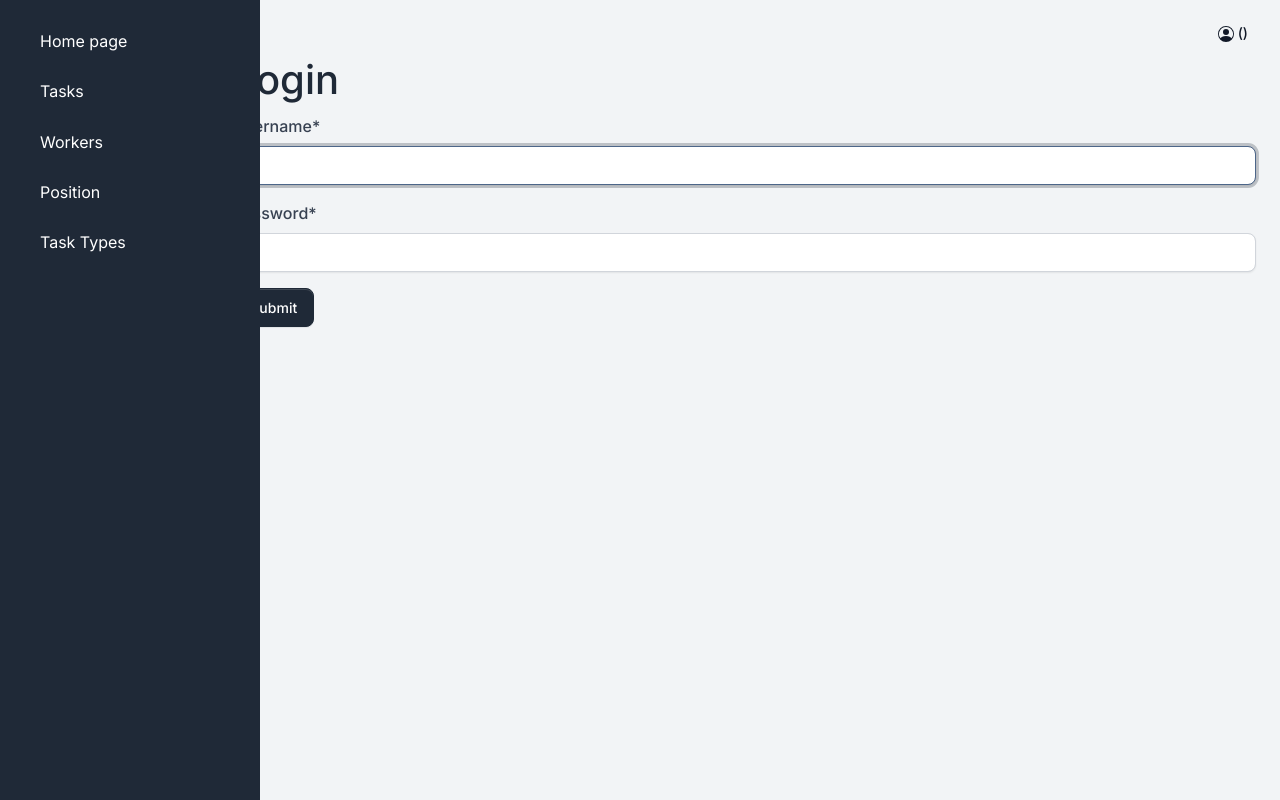
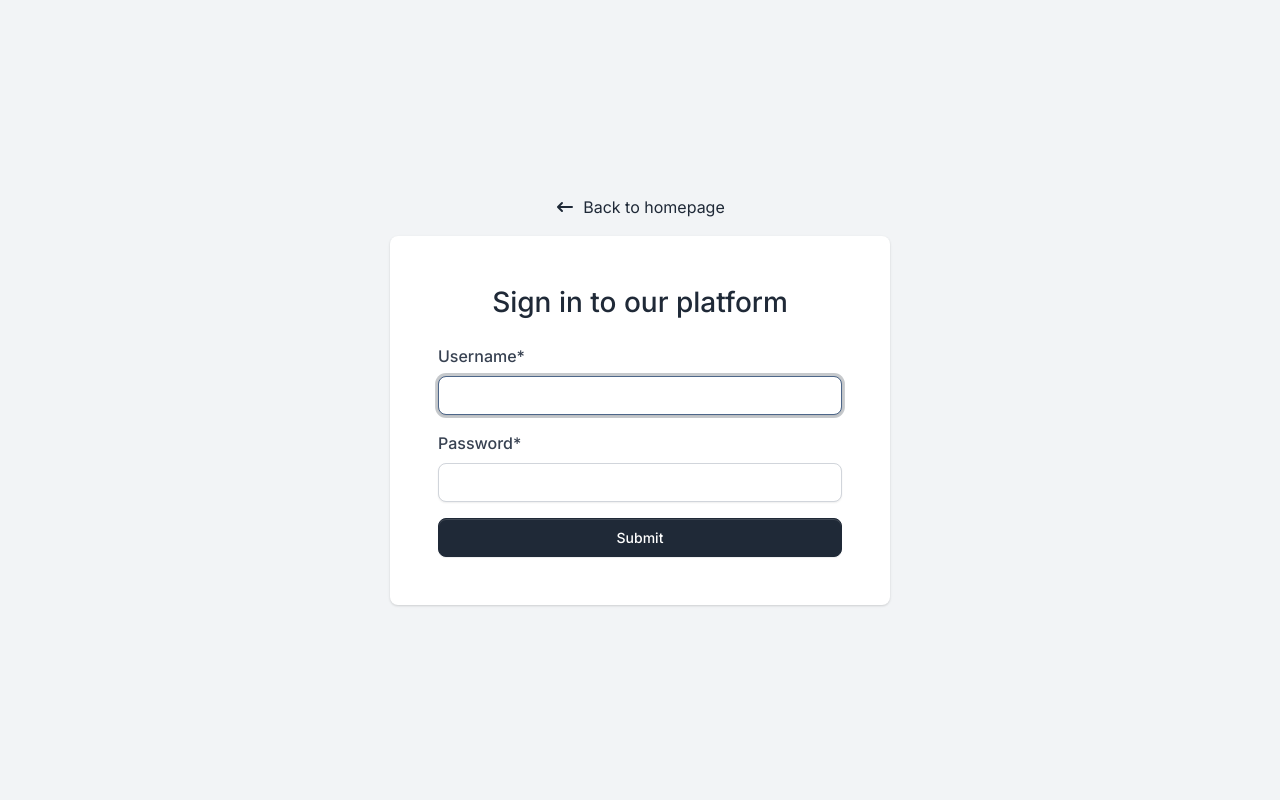
Before and after one commit to MateuszS1/task-manager-it, a Django app: page /accounts/login/ in a window 1280 px wide; the page is wider, and only the part inside the window is pictured. Run offline with Django 5.2, Linux system fonts and the light colour scheme; some libraries are stand-ins or nearby versions.

Commit message:
refactor: Improve Log in and Log out UI

```diff
--- a/templates/registration/login.html
+++ b/templates/registration/login.html
@@ -1,15 +1,53 @@
-{% extends "base.html" %}
 {% load crispy_forms_filters %}
+<!DOCTYPE html>
+<html lang="en">
+<head>
+  {% load static %}
 
-{% block content %}
-  <h1>Login</h1>
-  {% if form.errors %}
-    <p style="color: red">Invalid credentials</p>
-  {% endif %}
-  <form action="{% url 'login' %}" method="post">
-    {% csrf_token %}
-    {{ form|crispy }}
-    <input class="btn btn-primary" type="submit" value="Submit">
-    <input type="hidden" name="next" value="{{ next }}">
-  </form>
-{% endblock %}
+  <meta charset="UTF-8">
+  <meta name="viewpoint" content="width=device-width, initial-scale=1">
+
+  {% block title %}
+    <title>Task manager</title>
+  {% endblock %}
+
+  <link rel="stylesheet" href="https://cdn.jsdelivr.net/npm/bootstrap@5.3.3/dist/css/bootstrap.min.css">
+  <link rel="stylesheet" href="{% static 'volt/css/volt.css' %}">
+</head>
+<body>
+
+<main>
+  <section class="vh-lg-100 mt-5 mt-lg-0 bg-soft d-flex align-items-center">
+    <div class="container">
+      <p class="text-center">
+        <a href="{% url 'manager:index' %}" class="d-flex align-items-center justify-content-center">
+          <svg class="icon icon-xs me-2" fill="currentColor" viewBox="0 0 20 20" xmlns="http://www.w3.org/2000/svg">
+            <path fill-rule="evenodd"
+                  d="M7.707 14.707a1 1 0 01-1.414 0l-4-4a1 1 0 010-1.414l4-4a1 1 0 011.414 1.414L5.414 9H17a1 1 0 110 2H5.414l2.293 2.293a1 1 0 010 1.414z"
+                  clip-rule="evenodd"></path>
+          </svg>
+          Back to homepage
+        </a>
+      </p>
+      <div class="col-12 d-flex align-items-center justify-content-center">
+        <div class="bg-white shadow border-0 rounded border-light p-4 p-lg-5 w-100 fmxw-500">
+          <div class="text-center text-md-center mb-4 mt-md-0">
+            <h1 class="mb-0 h3">Sign in to our platform</h1>
+          </div>
+          <form action="{% url 'login' %}" method="post" class="mt-4">
+            {% csrf_token %}
+            {{ form|crispy }}
+            <div class="d-grid">
+              <input class="btn btn-primary" type="submit" value="Submit">
+              <input type="hidden" name="next" value="{{ next }}">
+            </div>
+          </form>
+        </div>
+      </div>
+    </div>
+  </section>
+  <script src="https://cdn.jsdelivr.net/npm/bootstrap@5.3.3/dist/js/bootstrap.bundle.min.js"></script>
+  <script src="{% static 'volt/js/volt.js' %}"></script>
+</main>
+</body>
+</html>
```
Also changed, not shown: templates/registration/logged_out.html (+45 -5 lines).
